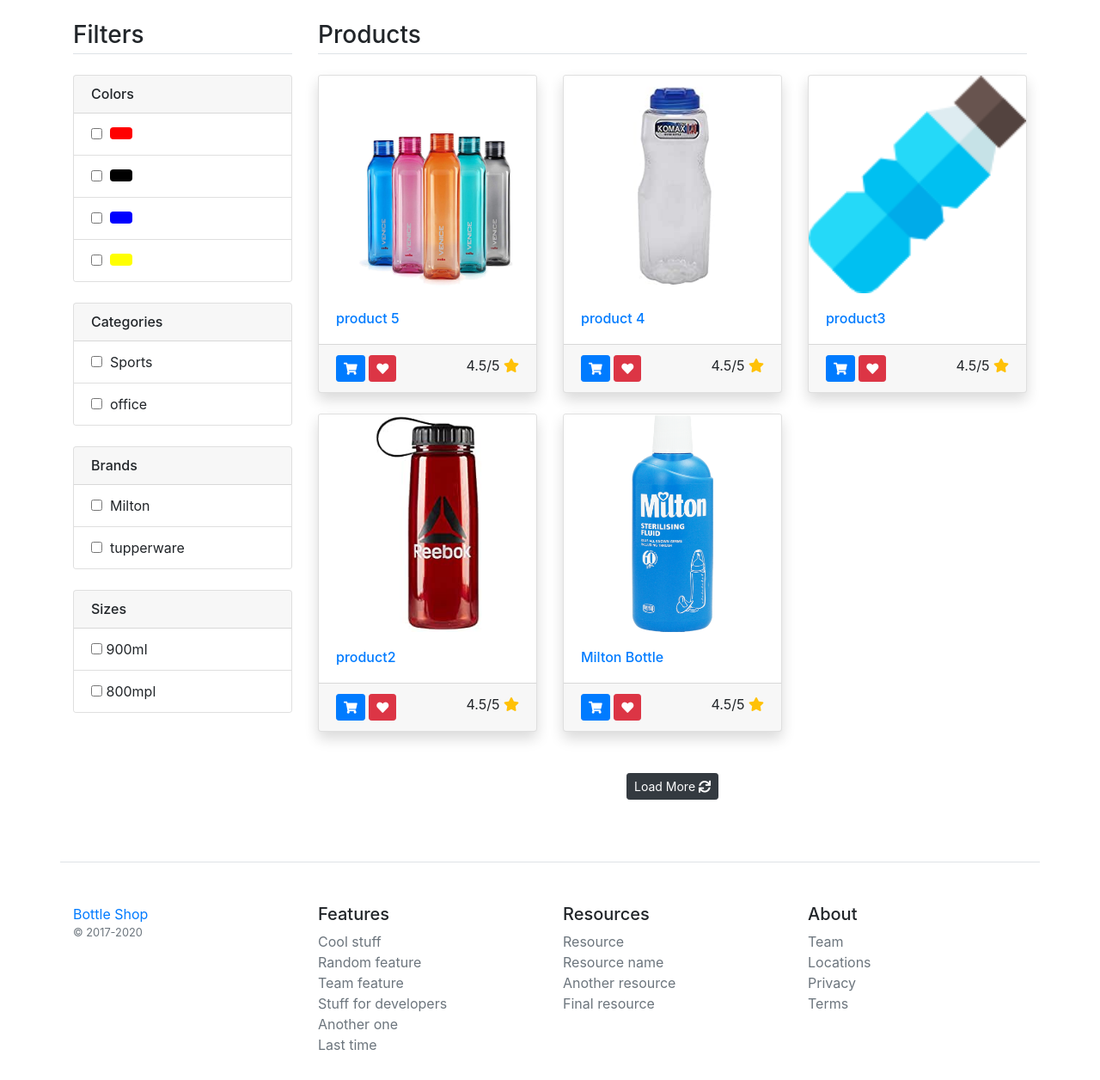
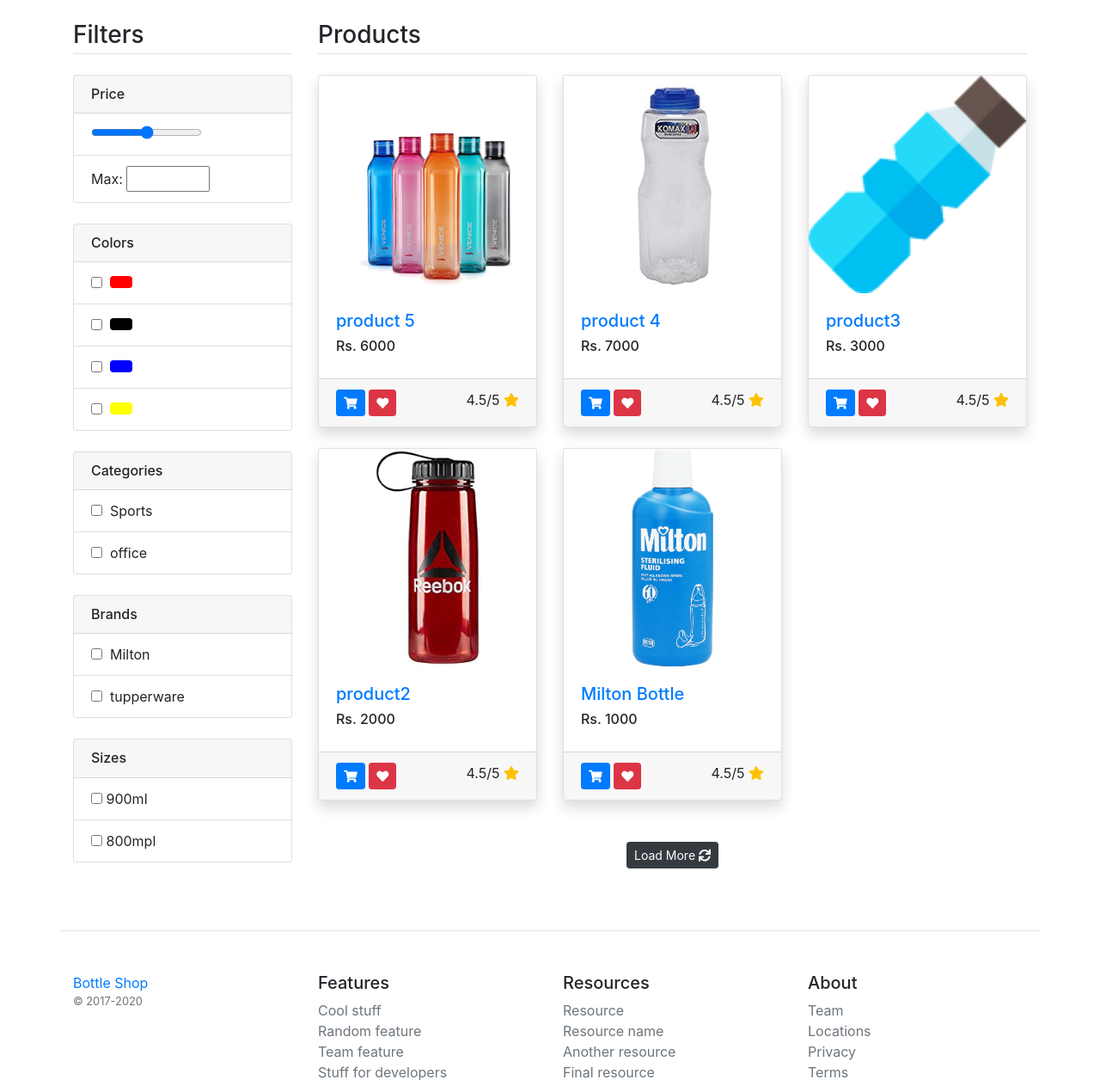
Before and after one commit to javadjahangiriniopdc/djangoECommerceWebSite, a Django app: page /product-list in a window 1280 px wide. Shown: the part 56-1312 px from the top of the page at 86% size. Before the commit the page ends 1278 px from the top, so only its background shows below. Run offline with Django 4.2, Linux system fonts and the light colour scheme; data comes from the database, SQL or seed files in the repository; both versions use the stored data as it was after the commit; some libraries are stand-ins or nearby versions.

Commit message:
product-price-and-add-price-range-filter

```diff
--- a/main/templates/brand_product_list.html
+++ b/main/templates/brand_product_list.html
@@ -20,9 +20,10 @@
                                         src="/media/{{ product.productattribute_set.first.image }}" class="card-img-top"
                                         alt="{{ product.title }}<"></a>
                                 <div class="card-body">
-                                    <h6 class="card-text"><a
+                                    <h5 class="card-text"><a
                                             href="/product/{{ product.slug }}/{{ product.id }}">{{ product.title }}</a>
-                                    </h6>
+                                    </h5>
+                                     <h6>Rs. {{ product.productattribute_set.first.price }}  </h6>
                                 </div>
                                 <div class="card-footer">
                                     <button class="btn btn-sm btn-primary"><i class="fa fa-shopping-cart"></i></button>
--- a/main/templates/category_product_list.html
+++ b/main/templates/category_product_list.html
@@ -20,9 +20,10 @@
                                         src="/media/{{ product.productattribute_set.first.image }}" class="card-img-top"
                                         alt="{{ product.title }}<"></a>
                                 <div class="card-body">
-                                    <h6 class="card-text"><a
+                                    <h5 class="card-text"><a
                                             href="/product/{{ product.slug }}/{{ product.id }}">{{ product.title }}</a>
-                                    </h6>
+                                    </h5>
+                                     <h6>Rs. {{ product.productattribute_set.first.price }}  </h6>
                                 </div>
                                 <div class="card-footer">
                                     <button class="btn btn-sm btn-primary"><i class="fa fa-shopping-cart"></i></button>
--- a/main/templates/filters.html
+++ b/main/templates/filters.html
@@ -1,13 +1,25 @@
 {% load static %}
 <script type="text/javascript" src="{% static 'product-filter.js' %}"></script>
 <h3 class="mb-4 border-bottom pb-1">Filters</h3>
+<!-- Price Filter-->
+<div class="card mb-4">
+    <h6 class="card-header">Price</h6>
+    <div class="list-group list-group-flush">
+        <li class="list-group-item">
+            <input type="range" id="rangeInput" min="0" max="100" oninput="maxPrice.value=this.value">
+        </li>
+        <li class="list-group-item">
+            Max: <input type="number" id="maxPrice" onkeyup="rangeInput.value=this.value" min="0" max="100">
+        </li>
+    </div>
+</div>
 <!-- Filter 1 -->
 <div class="card mb-4">
     <h6 class="card-header">Colors</h6>
     <div class="list-group list-group-flush">
         {% for color in colors %}
             <li class="list-group-item">
-               <input class="filter-checkbox" data-filter="color" value="{{color.color_id}}" type="checkbox" />&nbsp;
+                <input class="filter-checkbox" data-filter="color" value="{{ color.color_id }}" type="checkbox"/>&nbsp;
                 <button class="btn"
                         style="background-color: {{ color.color__color_code }};margin-top:-5px;"></button>
             </li>
@@ -21,8 +33,8 @@
     <div class="list-group list-group-flush">
         {% for cat in cats %}
             <li class="list-group-item">
-               <input class="filter-checkbox" data-filter="category" value="{{cat.category_id}}" type="checkbox" />&nbsp;
-            {{cat.category__title}}
+                <input class="filter-checkbox" data-filter="category" value="{{ cat.category_id }}" type="checkbox"/>&nbsp;
+                {{ cat.category__title }}
             </li>
         {% endfor %}
 
@@ -34,7 +46,7 @@
     <div class="list-group list-group-flush">
         {% for brand in brands %}
             <li class="list-group-item">
-                	<input class="filter-checkbox" data-filter="brand" value="{{brand.brand_id}}" type="checkbox" />&nbsp;
+                <input class="filter-checkbox" data-filter="brand" value="{{ brand.brand_id }}" type="checkbox"/>&nbsp;
                 {{ brand.brand__title }}
             </li>
         {% endfor %}
@@ -47,7 +59,7 @@
     <div class="list-group list-group-flush">
         {% for size in sizes %}
             <li class="list-group-item">
-               <input class="filter-checkbox" data-filter="size" value="{{size.size_id}}" type="checkbox" />
+                <input class="filter-checkbox" data-filter="size" value="{{ size.size_id }}" type="checkbox"/>
                 {{ size.size__title }}
             </li>
         {% endfor %}
--- a/main/templates/index.html
+++ b/main/templates/index.html
@@ -44,9 +44,10 @@
                                     src="/media/{{ product.productattribute_set.first.image }}" class="card-img-top"
                                     alt="{{ product.title }}<"></a>
                             <div class="card-body">
-                                <h6 class="card-text"><a
+                                <h5 class="card-text"><a
                                         href="/product/{{ product.slug }}/{{ product.id }}">{{ product.title }}</a>
-                                </h6>
+                                </h5>
+                                <h6>Rs. {{ product.productattribute_set.first.price }}  </h6>
                             </div>
                             <div class="card-footer">
                                 <button class="btn btn-sm btn-primary"><i class="fa fa-shopping-cart"></i></button>
--- a/main/templates/product_list.html
+++ b/main/templates/product_list.html
@@ -21,9 +21,10 @@
                                         src="/media/{{ product.productattribute_set.first.image }}" class="card-img-top"
                                         alt="{{ product.title }}<"></a>
                                 <div class="card-body">
-                                    <h6 class="card-text"><a
+                                    <h5 class="card-text"><a
                                             href="/product/{{ product.slug }}/{{ product.id }}">{{ product.title }}</a>
-                                    </h6>
+                                    </h5>
+                                     <h6>Rs. {{ product.productattribute_set.first.price }}  </h6>
                                 </div>
                                 <div class="card-footer">
                                     <button class="btn btn-sm btn-primary"><i class="fa fa-shopping-cart"></i></button>
```
Also changed, not shown: db.sqlite3.
